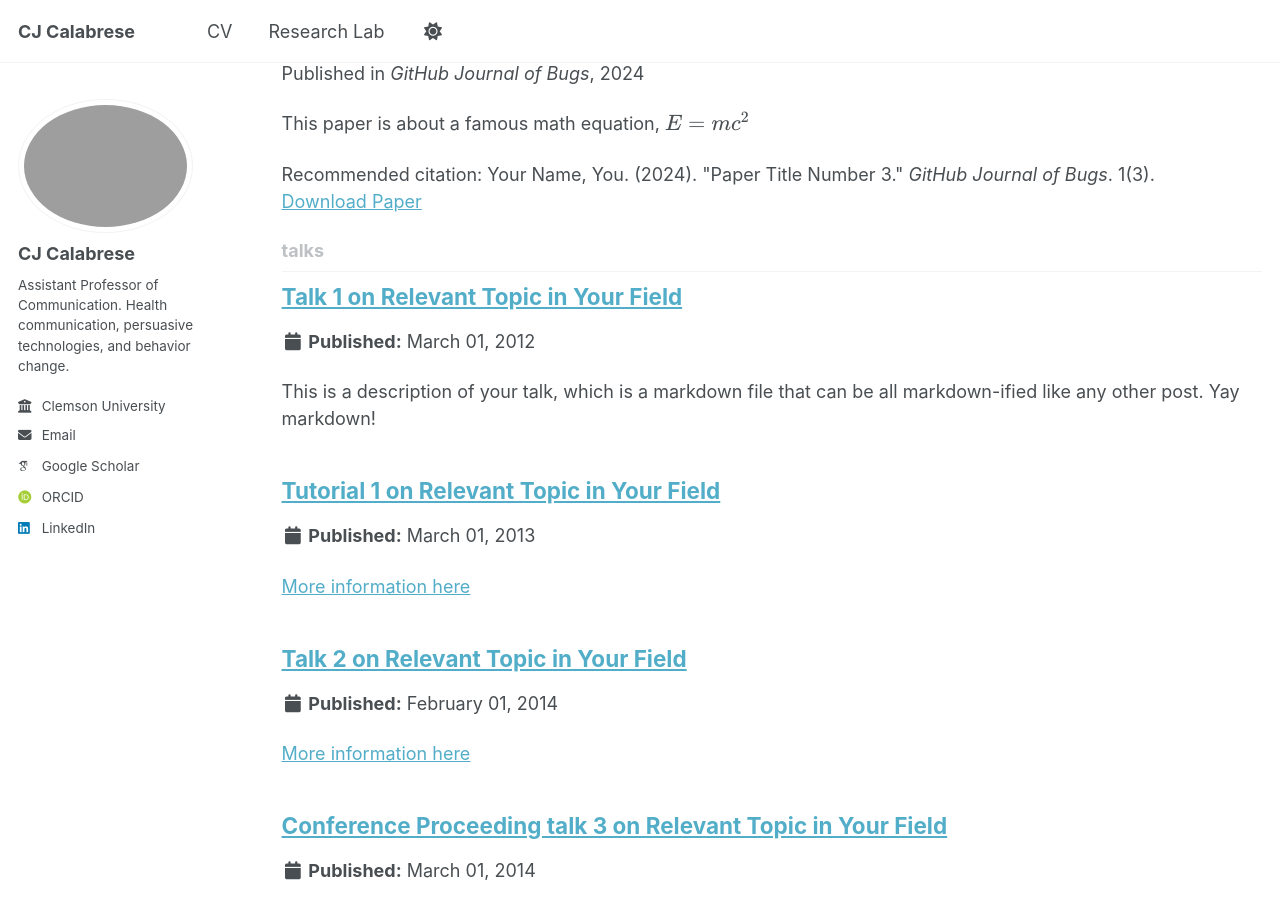
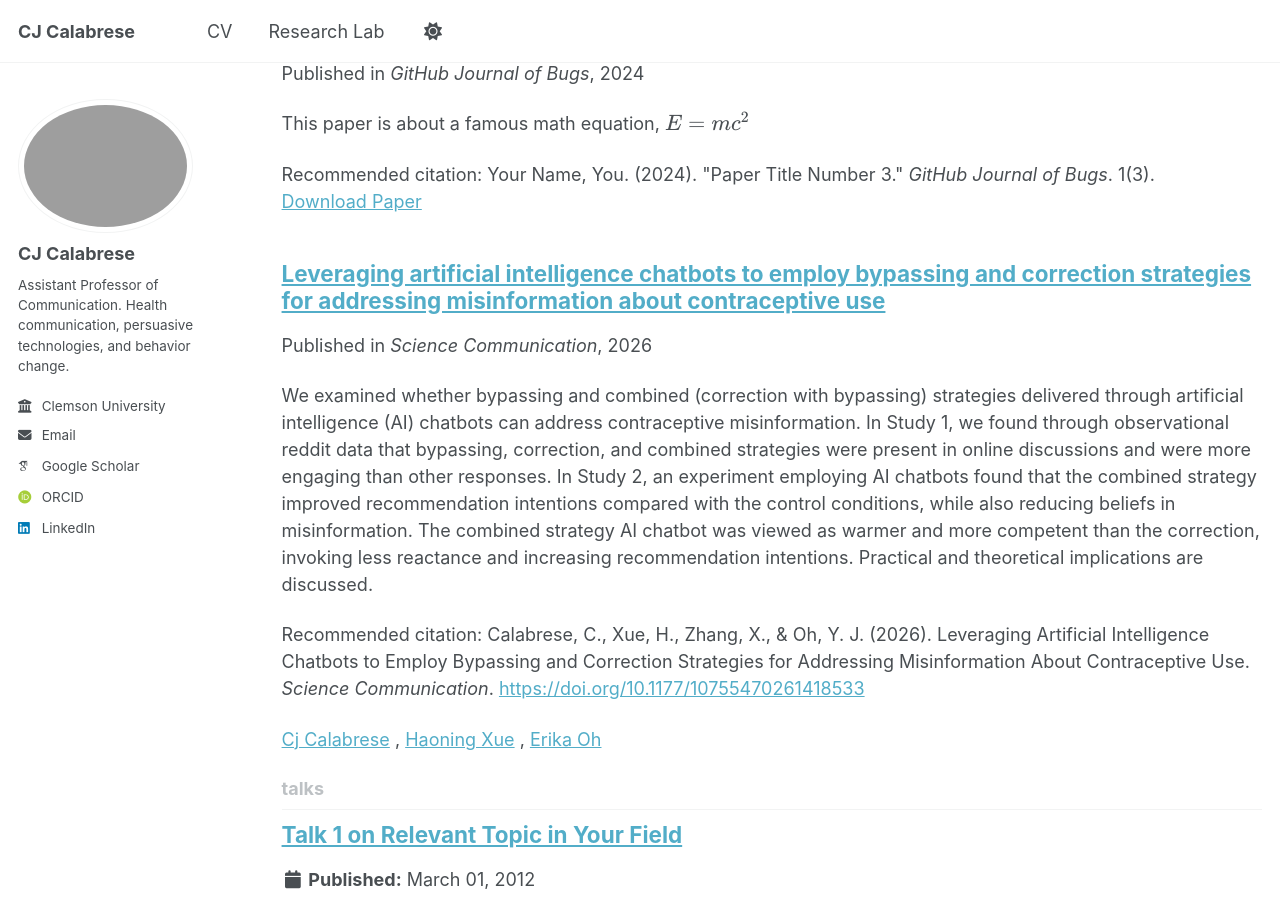
Before and after one commit to cjcalabresephd/cjcalabresephd.github.io, a Jekyll site: the page built from _pages/collection-archive.html, in a window 1280 px wide and 900 px high, scrolled down 4654 px. Built offline with Jekyll 4.4.1, drawn with Linux system fonts in a browser that asks for light colours; some web fonts are replaced; a script bundle is joined from its source files by our own code; library files that are not in the unit come from our copies; a file with an impossible date is left out.

Commit message:
Update and rename leveraging-ai-chatbots.md to 2026-02-15-leveraging-ai-chatbots.md

```diff
--- a/_publications/leveraging-ai-chatbots.md
+++ b/_publications/2026-02-15-leveraging-ai-chatbots.md
@@ -4,7 +4,8 @@ collection: publications
 category: Journal Articles
 permalink: /publication/leveraging-ai-chatbots
 excerpt: 'We examined whether bypassing and combined (correction with bypassing) strategies delivered through artificial intelligence (AI) chatbots can address contraceptive misinformation. In Study 1, we found through observational reddit data that bypassing, correction, and combined strategies were present in online discussions and were more engaging than other responses. In Study 2, an experiment employing AI chatbots found that the combined strategy improved recommendation intentions compared with the control conditions, while also reducing beliefs in misinformation. The combined strategy AI chatbot was viewed as warmer and more competent than the correction, invoking less reactance and increasing recommendation intentions. Practical and theoretical implications are discussed.'
-date: 2026
+date: 2026-02-15
+year: 2026
 venue: 'Science Communication'
 authors:
  - cj-calabrese
```
